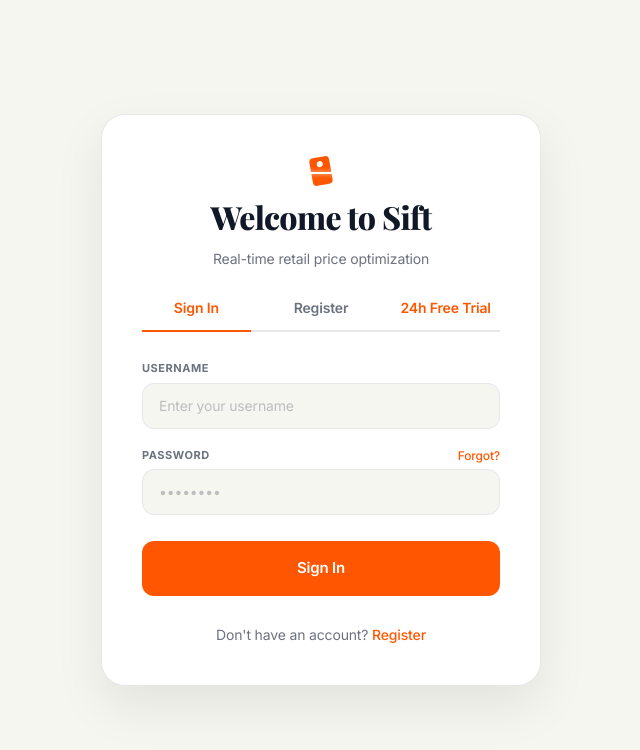
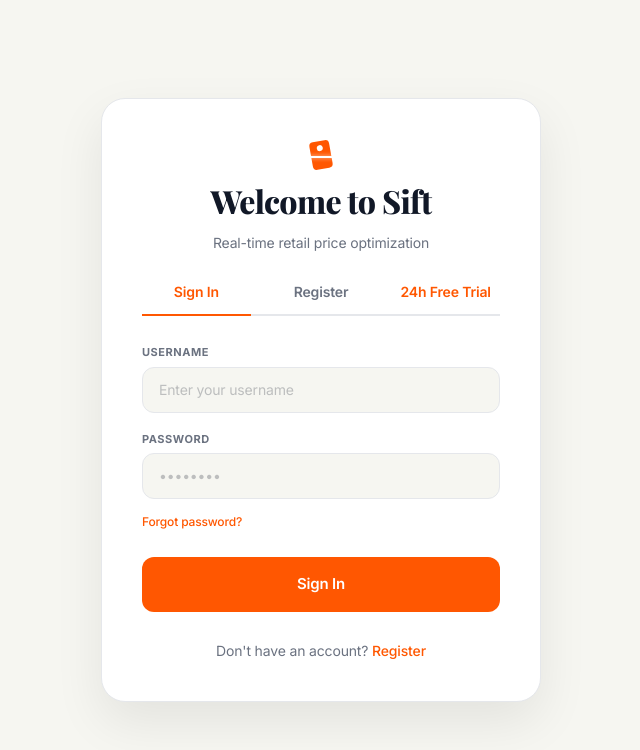
Before and after one commit to AlexanderBell-gh/Sift, a React (Vite) app: page / in a window 1280 px wide. Shown: the top 750 px of the page, without its empty margins (319-959 px from the left). Built offline with nearby package versions, Linux system fonts and the light colour scheme.

Commit message:
Updated NavHeader.tsx and SettingsPage.tsx

```diff
--- a/src/components/AuthPage.tsx
+++ b/src/components/AuthPage.tsx
@@ -124,12 +124,12 @@ export default function AuthPage() {
                 required
                 minLength={8}
               />
-              {activeTab === 'signin' && (
-                <a href="#" className="auth-forgot" onClick={(e) => e.preventDefault()}>
-                  Forgot?
-                </a>
-              )}
             </div>
+          )}
+          {activeTab === 'signin' && (
+            <a href="#" className="auth-forgot" onClick={(e) => e.preventDefault()}>
+              Forgot password?
+            </a>
           )}
 
           <button type="submit" className="auth-submit" disabled={loading}>
--- a/src/components/NavHeader.tsx
+++ b/src/components/NavHeader.tsx
@@ -1,6 +1,6 @@
 import { useState, useRef, useEffect } from 'react';
 import { useNavigate } from 'react-router-dom';
-import { LogOut, ArrowLeft, Sun, Moon, Settings } from 'lucide-react';
+import { LogOut, ArrowLeft, Sun, Moon, Settings, Shield } from 'lucide-react';
 import { useAuth } from '../contexts/AuthContext';
 import { useTheme } from '../hooks/useTheme';
 import AlertBell from './AlertBell';
@@ -48,8 +48,8 @@ export default function NavHeader({ title = 'Sift', showBack = false }: NavHeade
   }, [user?.isTrial, user?.trialExpiresAt]);
 
   const isTrial = user?.isTrial === true;
-  const displayName = isTrial ? 'Guest Operator' : (user?.username || 'U');
-  const avatarText = isTrial ? 'GO' : (user?.username?.slice(0, 2).toUpperCase() || 'U');
+  const displayName = isTrial ? 'Trial User' : (user?.username || 'U');
+  const avatarText = isTrial ? 'TU' : (user?.username?.slice(0, 2).toUpperCase() || 'U');
 
   return (
     <nav className="nav">
@@ -101,6 +101,12 @@ export default function NavHeader({ title = 'Sift', showBack = false }: NavHeade
                       <span className="trial-countdown">{trialCountdown}</span>
                     </div>
                   )}
+                  {!isTrial && user?.role === 'admin' && (
+                    <button onClick={() => { navigate('/admin'); setMenuOpen(false); }} className="dropdown-item">
+                      <Shield className="w-4 h-4" />
+                      Admin Panel
+                    </button>
+                  )}
                   <button onClick={() => { navigate('/settings'); setMenuOpen(false); }} className="dropdown-item">
                     <Settings className="w-4 h-4" />
                     Account Settings
--- a/src/components/SettingsPage.tsx
+++ b/src/components/SettingsPage.tsx
@@ -104,6 +104,7 @@ export default function SettingsPage() {
         </div>
 
         <div className="settings-grid">
+          {!isTrial && (
             <section className="settings-card">
               <h3>Personal Details</h3>
               <p>Modify credentials and basic system identifiers.</p>
@@ -117,6 +118,7 @@ export default function SettingsPage() {
               </div>
               <button className="btn-primary" style={{ margin: 0 }} onClick={() => showToast('Profile saving simulated.', 'success')}>Save Changes</button>
             </section>
+          )}
 
           {!isTrial && (
             <section className="settings-card">
@@ -180,7 +182,7 @@ export default function SettingsPage() {
             <p>Irreversible deletion procedures on subscription records and cached watchlists.</p>
             <div>
               <button className="btn-primary" style={{ background: 'var(--danger)', margin: 0 }} onClick={() => setIsDeleteModalOpen(true)}>
-                Teardown Subscription & Assets
+                Delete Account — all data, watchlists, etc. will be removed
               </button>
             </div>
           </section>
--- a/src/index.css
+++ b/src/index.css
@@ -1056,9 +1056,6 @@ body {
 }
 
 .auth-forgot {
-  position: absolute;
-  right: 0;
-  top: 0;
   font-size: 12px;
   color: var(--primary);
   text-decoration: none;
@@ -1067,6 +1064,7 @@ body {
   border: none;
   cursor: pointer;
   padding: 0;
+  margin-top: -4px;
 }
 
 .auth-forgot:hover {
```
Lines whose indentation alone changed are shown as unchanged.
